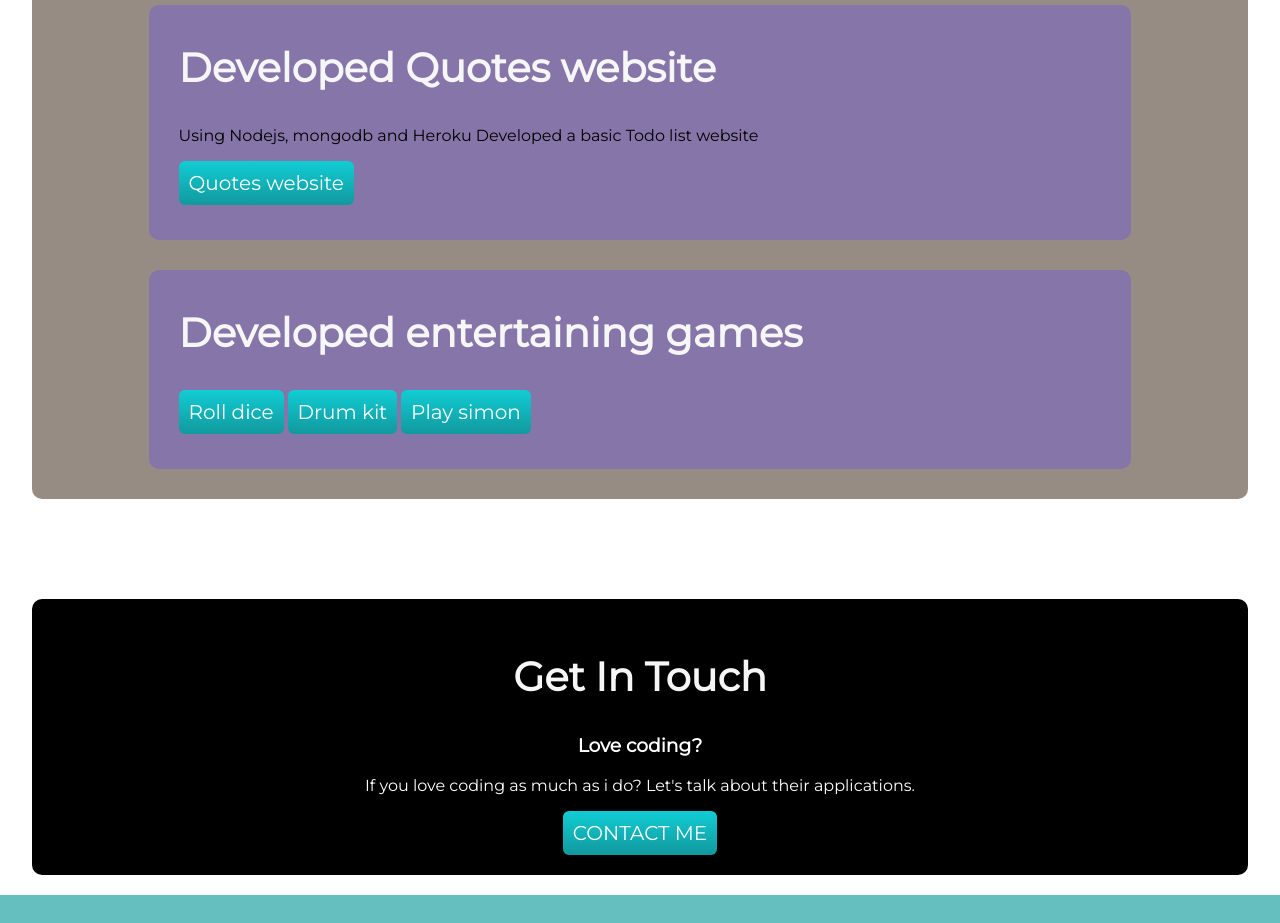
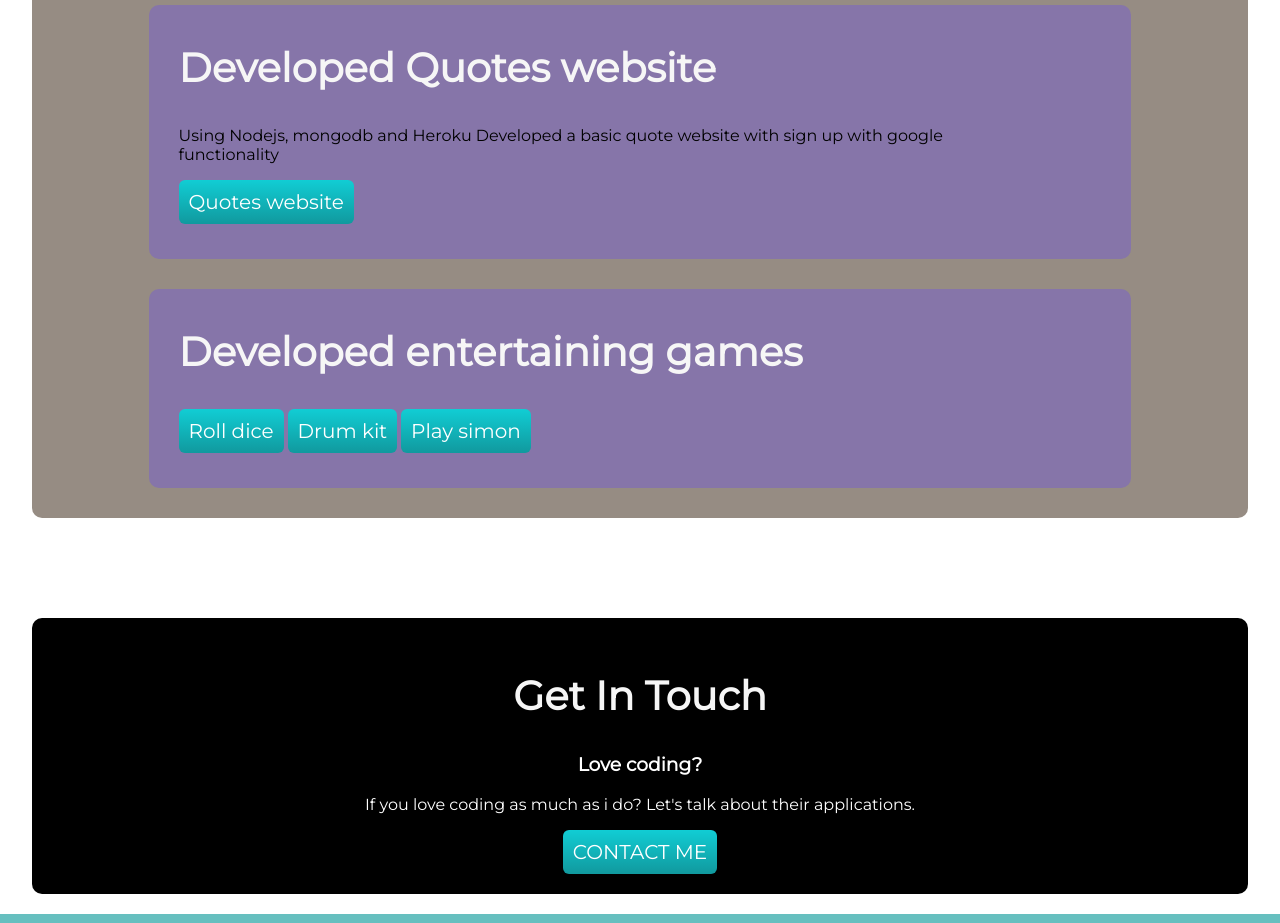
Before and after one commit to hemrajat/website-2, a plain HTML site: page index.html in a window 1280 px wide. Shown: the part 3580-4503 px from the top of the page. Drawn offline with Linux system fonts and the light colour scheme.

Commit message:
Update index.html

```diff
--- a/index.html
+++ b/index.html
@@ -97,7 +97,7 @@
     <div class="project-item">
       <div class="project">
         <h2>Developed Quotes website</h2>
-        <p>Using Nodejs, mongodb and Heroku Developed a basic Todo list website</p>
+        <p>Using Nodejs, mongodb and Heroku Developed a basic quote website with sign up with google functionality</p>
         <a class="btn projectlinkbtn" href="https://hemrajquote.herokuapp.com/" target="_blank">Quotes website</a>
       </div>
     </div>
```
